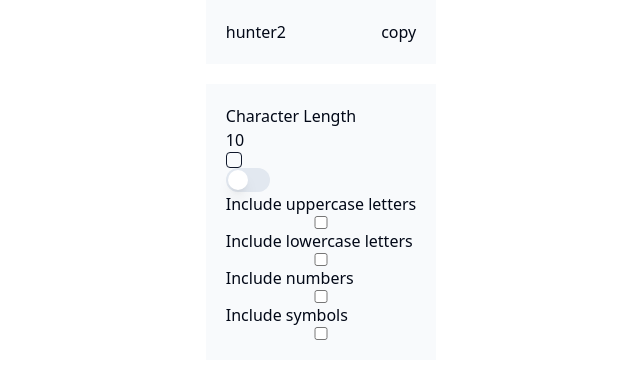
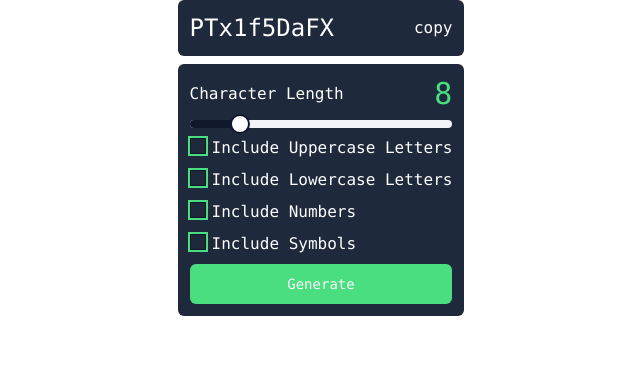
Before and after one commit to Corned/lerp, a React (Vite) app in the folder client/: page / in a window 1280 px wide. Shown: the top 378 px of the page, without its empty margins (319-959 px from the left). Built offline with nearby package versions, Linux system fonts and the light colour scheme.

Commit message:
playing around with tailwind + shadcn/ui

```diff
--- a/client/package.json
+++ b/client/package.json
@@ -12,6 +12,7 @@
   "dependencies": {
     "@radix-ui/react-checkbox": "^1.0.4",
     "@radix-ui/react-slider": "^1.1.2",
+    "@radix-ui/react-slot": "^1.0.2",
     "@radix-ui/react-switch": "^1.0.3",
     "class-variance-authority": "^0.7.0",
     "clsx": "^2.1.1",
--- a/client/src/App.tsx
+++ b/client/src/App.tsx
@@ -2,37 +2,56 @@
 import { useState } from "react"
 import { Switch } from "./components/ui/switch"
 import { Checkbox } from "./components/ui/checkbox"
+import { Slider } from "./components/ui/slider"
+import { Button } from "./components/ui/button"
 
 function App() {
-  const [password, setPassword] = useState("hunter2")
+  const [password, setPassword] = useState("PTx1f5DaFX")
+  const [passwordLength, setPasswordLength] = useState(8)
 
   return (
-    <div className="container-sm mx-auto flex max-w-fit flex-col gap-5">
-      <div className="flex flex-row justify-between bg-slate-50 p-5">
-        <p>{password}</p>
+    <div className="container-sm mx-auto flex max-w-fit flex-col gap-2 font-mono text-white">
+      <div className="flex flex-row items-center justify-between rounded-md bg-slate-800 p-3">
+        <p className="text-2xl">{password}</p>
         <p>copy</p>
       </div>
 
-      <div className="flex flex-col bg-slate-50 p-5">
-        <div>
-          <p>Character Length</p>
-          <p>10</p>
+      <div className="flex flex-col gap-2 rounded-md bg-slate-800 p-3">
+        <div className="flex flex-row items-center justify-between">
+          <p className="">Character Length</p>
+          <p className="text-3xl text-green-400">{passwordLength}</p>
         </div>
 
-        <Checkbox />
-        <Switch />
+        <Slider
+          className="bg-transparent"
+          onChange={(event) => console.log(event.target)}
+          defaultValue={[12]}
+          min={8}
+          max={32}
+          onValueChange={(i) => setPasswordLength(i[0])}
+        />
 
-        <span>Include uppercase letters</span>
-        <input type="checkbox" name="upper" />
+        <label className="select-none capitalize">
+          <Checkbox className="mr-1.5 rounded-none outline outline-2 outline-green-400" />
+          Include uppercase letters
+        </label>
 
-        <span>Include lowercase letters</span>
-        <input type="checkbox" name="lower" />
+        <label className="select-none capitalize">
+          <Checkbox className="mr-1.5 rounded-none outline outline-2 outline-green-400" />
+          Include lowercase letters
+        </label>
 
-        <span>Include numbers</span>
-        <input type="checkbox" name="numbers" />
+        <label className="select-none capitalize">
+          <Checkbox className="mr-1.5 rounded-none outline outline-2 outline-green-400" />
+          Include numbers
+        </label>
 
-        <span>Include symbols</span>
-        <input type="checkbox" name="symbols" />
+        <label className="select-none capitalize">
+          <Checkbox className="mr-1.5 rounded-none outline outline-2 outline-green-400" />
+          Include symbols
+        </label>
+
+        <Button className="bg-green-400 hover:bg-green-500">Generate</Button>
       </div>
     </div>
   )
--- /dev/null
+++ b/client/src/components/ui/button.tsx
@@ -0,0 +1,56 @@
+import * as React from "react"
+import { Slot } from "@radix-ui/react-slot"
+import { cva, type VariantProps } from "class-variance-authority"
+
+import { cn } from "@/lib/utils"
+
+const buttonVariants = cva(
+  "inline-flex items-center justify-center whitespace-nowrap rounded-md text-sm font-medium ring-offset-background transition-colors focus-visible:outline-none focus-visible:ring-2 focus-visible:ring-ring focus-visible:ring-offset-2 disabled:pointer-events-none disabled:opacity-50",
+  {
+    variants: {
+      variant: {
+        default: "bg-primary text-primary-foreground hover:bg-primary/90",
+        destructive:
+          "bg-destructive text-destructive-foreground hover:bg-destructive/90",
+        outline:
+          "border border-input bg-background hover:bg-accent hover:text-accent-foreground",
+        secondary:
+          "bg-secondary text-secondary-foreground hover:bg-secondary/80",
+        ghost: "hover:bg-accent hover:text-accent-foreground",
+        link: "text-primary underline-offset-4 hover:underline",
+      },
+      size: {
+        default: "h-10 px-4 py-2",
+        sm: "h-9 rounded-md px-3",
+        lg: "h-11 rounded-md px-8",
+        icon: "h-10 w-10",
+      },
+    },
+    defaultVariants: {
+      variant: "default",
+      size: "default",
+    },
+  }
+)
+
+export interface ButtonProps
+  extends React.ButtonHTMLAttributes<HTMLButtonElement>,
+    VariantProps<typeof buttonVariants> {
+  asChild?: boolean
+}
+
+const Button = React.forwardRef<HTMLButtonElement, ButtonProps>(
+  ({ className, variant, size, asChild = false, ...props }, ref) => {
+    const Comp = asChild ? Slot : "button"
+    return (
+      <Comp
+        className={cn(buttonVariants({ variant, size, className }))}
+        ref={ref}
+        {...props}
+      />
+    )
+  }
+)
+Button.displayName = "Button"
+
+export { Button, buttonVariants }
--- a/client/src/components/ui/slider.tsx
+++ b/client/src/components/ui/slider.tsx
@@ -10,15 +10,15 @@
   <SliderPrimitive.Root
     ref={ref}
     className={cn(
-      "norelative noflex now-full notouch-none noselect-none noitems-center",
+      "relative flex w-full touch-none select-none items-center",
       className
     )}
     {...props}
   >
-    <SliderPrimitive.Track className="norelative noh-2 now-full nogrow nooverflow-hidden norounded-full nobg-secondary">
-      <SliderPrimitive.Range className="noabsolute noh-full nobg-primary" />
+    <SliderPrimitive.Track className="relative h-2 w-full grow overflow-hidden rounded-full bg-secondary">
+      <SliderPrimitive.Range className="absolute h-full bg-primary" />
     </SliderPrimitive.Track>
-    <SliderPrimitive.Thumb className="noblock noh-5 now-5 norounded-full noborder-2 noborder-primary nobg-background noring-offset-background notransition-colors focus-visible:nooutline-none focus-visible:noring-2 focus-visible:noring-ring focus-visible:noring-offset-2 disabled:nopointer-events-none disabled:noopacity-50" />
+    <SliderPrimitive.Thumb className="block h-5 w-5 rounded-full border-2 border-primary bg-background ring-offset-background transition-colors focus-visible:outline-none focus-visible:ring-2 focus-visible:ring-ring focus-visible:ring-offset-2 disabled:pointer-events-none disabled:opacity-50" />
   </SliderPrimitive.Root>
 ))
 Slider.displayName = SliderPrimitive.Root.displayName
```
Also changed, not shown: 1 other file (tests, documents, lock files or other folders).
